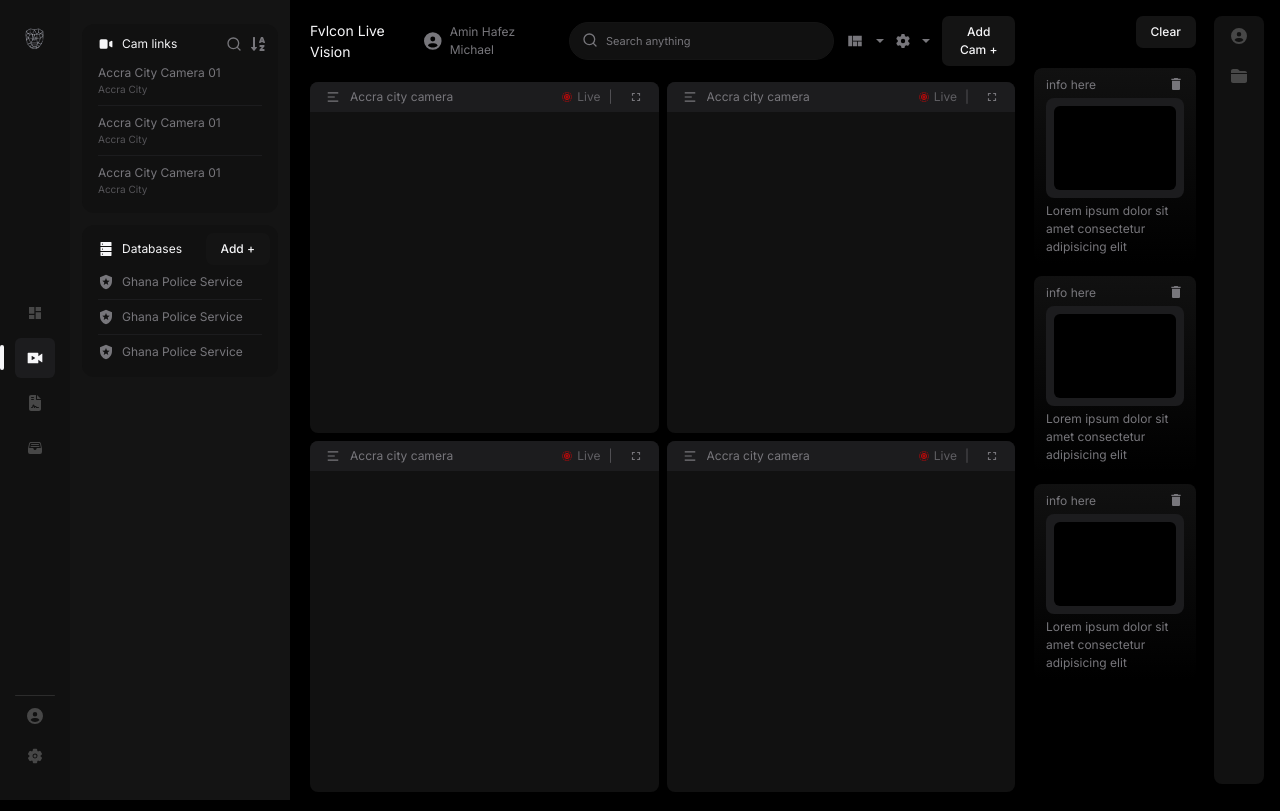
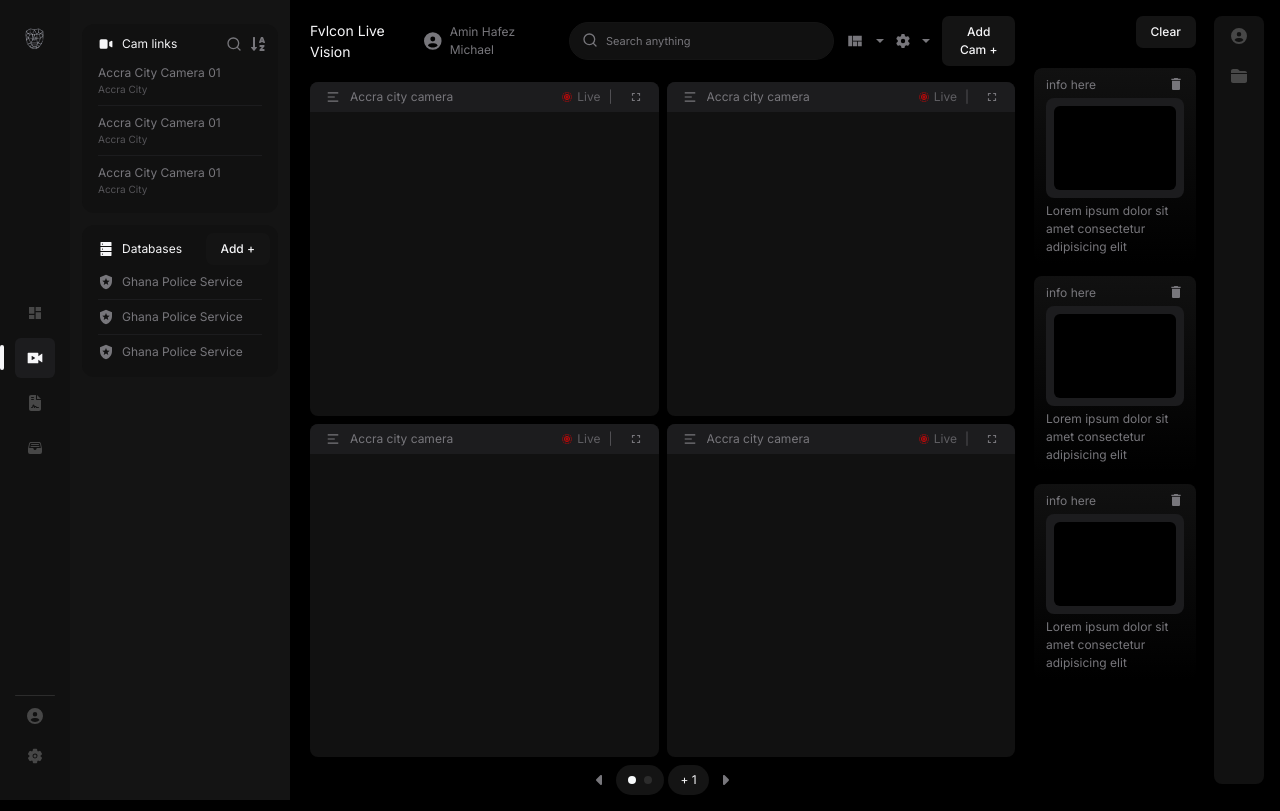
Before and after one commit to Fvlcon1/fvlcon-dashboard, a Next.js app: page /live in a window 1280 px wide. Built offline with nearby package versions, Linux system fonts and the light colour scheme.

Commit message:
added carousel feature to live page

```diff
--- a/src/app/live/components/liveView.tsx
+++ b/src/app/live/components/liveView.tsx
@@ -3,22 +3,61 @@
 import { liveContext } from "@/context/live";
 import LiveContainer from "./live container/liveContainer"
 import { useContext, useEffect, useState } from "react"
+import AppTypography from "@styles/components/appTypography";
+import theme from "@styles/theme";
+import ClickableTab from "@components/clickable/clickabletab";
+import { FaCaretLeft, FaCaretRight } from "react-icons/fa6";
 
 const LiveView = () => {
-    const {activeCameras, setActiveCameras} = useContext(liveContext)
+    const {
+        activeCameras,
+        setActiveCameras,
+        numberOfCamerasPerPage,
+        setNumberOfCamerasPerPage
+    } = useContext(liveContext)
     const [gridClass, setGridClass] = useState<string>();
     const [screenHeight, setScreenHeight] = useState<number>(100);
+    const [currentIndex, setCurrentIndex] = useState(0)
+    const [cameras, setCameras] = useState<number[][]>([])
 
     const getGridClass = () => {
-        const totalCameras = activeCameras.length;
-        if (totalCameras <= 4) return "grid-cols-2 grid-rows-2";
-        if (totalCameras <= 6) return "grid-cols-3 grid-rows-2";
-        if (totalCameras <= 9) return "grid-cols-3 grid-rows-3";
-        if (totalCameras <= 12) return "grid-cols-4 grid-rows-3";
+        const totalCameras = numberOfCamerasPerPage;
+        switch (true) {
+            case totalCameras <= 4:
+              return "grid-cols-2 grid-rows-2";
+            case totalCameras <= 6:
+              return "grid-cols-3 grid-rows-2";
+            case totalCameras <= 9:
+              return "grid-cols-3 grid-rows-3";
+            case totalCameras <= 12:
+              return "grid-cols-4 grid-rows-3";
+            default:
+                return "grid-cols-2 grid-rows-2";
+          }
     };
+
+    const handleBack = () => {
+        if(currentIndex > 0)
+            setCurrentIndex(prev => prev - 1)
+    }
+
+    const handleFoward = () => {
+        if(currentIndex < 2)
+            setCurrentIndex(prev => prev + 1)
+    }
+
+    const handleSetCamerasPerPage = () => {
+        const cameras = []
+        for (let i = 0; i < activeCameras.length; i += numberOfCamerasPerPage) {
+            const chunk = activeCameras.slice(i, i + numberOfCamerasPerPage);
+            cameras.push(chunk);
+          }
+        setCameras(cameras)
+    }
 
     useEffect(() => {
         setGridClass(getGridClass());
+        handleSetCamerasPerPage()
     }, [activeCameras]);
 
     useEffect(() => {
@@ -31,18 +70,72 @@ const LiveView = () => {
     }, []);
 
     return (
+        <div className="flex flex-col gap-2 w-full">
             <div
-            className={`grid w-full gap-2 ${gridClass ?? 'grid-cols-2 gap-2'}`}
-            style={{ height: `${screenHeight - 90}px` }}
+                className="w-full relative overflow-hidden h-full"
+                style={{ height: `${screenHeight - 125}px` }}
+            >
+                <div
+                    className="flex transition-transform duration-500 h-full"
+                    style={{ transform: `translateX(-${currentIndex * 100}%)` }}
                 >
                     {
-                activeCameras.map((item, index: number) => (
+                        cameras.map((item, index) => (
+                            <div
+                                className={`grid min-w-full gap-2 ${gridClass ?? 'grid-cols-2 gap-2'}`}
+                                style={{ height: `${screenHeight - 125}px` }}
+                                key={index}
+                            >
+                                {
+                                    item.map((item, index: number) => (
                                         <LiveContainer
                                             key={index}
                                         />
                                     ))
                                 }
                             </div>
+                        ))
+                    }
+                </div>
+            </div>
+            <div className="flex w-full justify-center items-center gap-1">
+                <ClickableTab
+                    className="hover:!bg-bg-quantinary !rounded-full"
+                    onClick={handleBack}
+                >
+                    <FaCaretLeft
+                        color={theme.colors.text.secondary}
+                    />
+                </ClickableTab>
+                <div className="px-3 h-[30px] rounded-full bg-bg-tetiary gap-2 flex justify-center items-center">
+                    {
+                        cameras.map((item, index) => (
+                            <div
+                                className={`w-2 h-2 rounded-full ${index === currentIndex ? 'bg-slate-50' : 'bg-bg-alt1'} duration-500`}
+                                key={index}
+                            >
+
+                            </div>
+                        ))
+                    }
+                </div>
+                <div className="flex rounded-full px-3 h-[30px] justify-center items-center bg-bg-tetiary">
+                    <AppTypography
+                        textColor={theme.colors.text.primary}
+                    >
+                        + {cameras.length - 1}
+                    </AppTypography>
+                </div>
+                <ClickableTab
+                    className="hover:!bg-bg-quantinary !rounded-full"
+                    onClick={handleFoward}
+                >
+                    <FaCaretRight
+                        color={theme.colors.text.secondary}
+                    />
+                </ClickableTab>
+            </div>
+        </div>
     );
 };
 export default LiveView;
--- a/src/context/live.tsx
+++ b/src/context/live.tsx
@@ -5,19 +5,26 @@ import React, { createContext, useState, ReactNode } from 'react';
 import { Dispatch } from 'react';
 
 export const liveContext = createContext<{
-    activeCameras : number[],
+    activeCameras : number[]
     setActiveCameras: React.Dispatch<React.SetStateAction<number[]>>
+    numberOfCamerasPerPage : number
+    setNumberOfCamerasPerPage: React.Dispatch<React.SetStateAction<number>>
 }>({
     activeCameras : [],
-    setActiveCameras: ()=>{}
+    setActiveCameras: ()=>{},
+    numberOfCamerasPerPage : 0,
+    setNumberOfCamerasPerPage : ()=>{}
 });
 
 export const LiveProvider = ({ children }: { children: ReactNode }) => {
-    const [activeCameras, setActiveCameras] = useState<number[]>([1,2,3,4])
+    const [activeCameras, setActiveCameras] = useState<number[]>([1,2,3,4,5,6])
+    const [numberOfCamerasPerPage, setNumberOfCamerasPerPage] = useState<number>(4)
     return (
         <liveContext.Provider value={{
             activeCameras,
-            setActiveCameras
+            setActiveCameras,
+            numberOfCamerasPerPage,
+            setNumberOfCamerasPerPage
          }}>
             {children}
         </liveContext.Provider>
```
Lines whose indentation alone changed are shown as unchanged.
